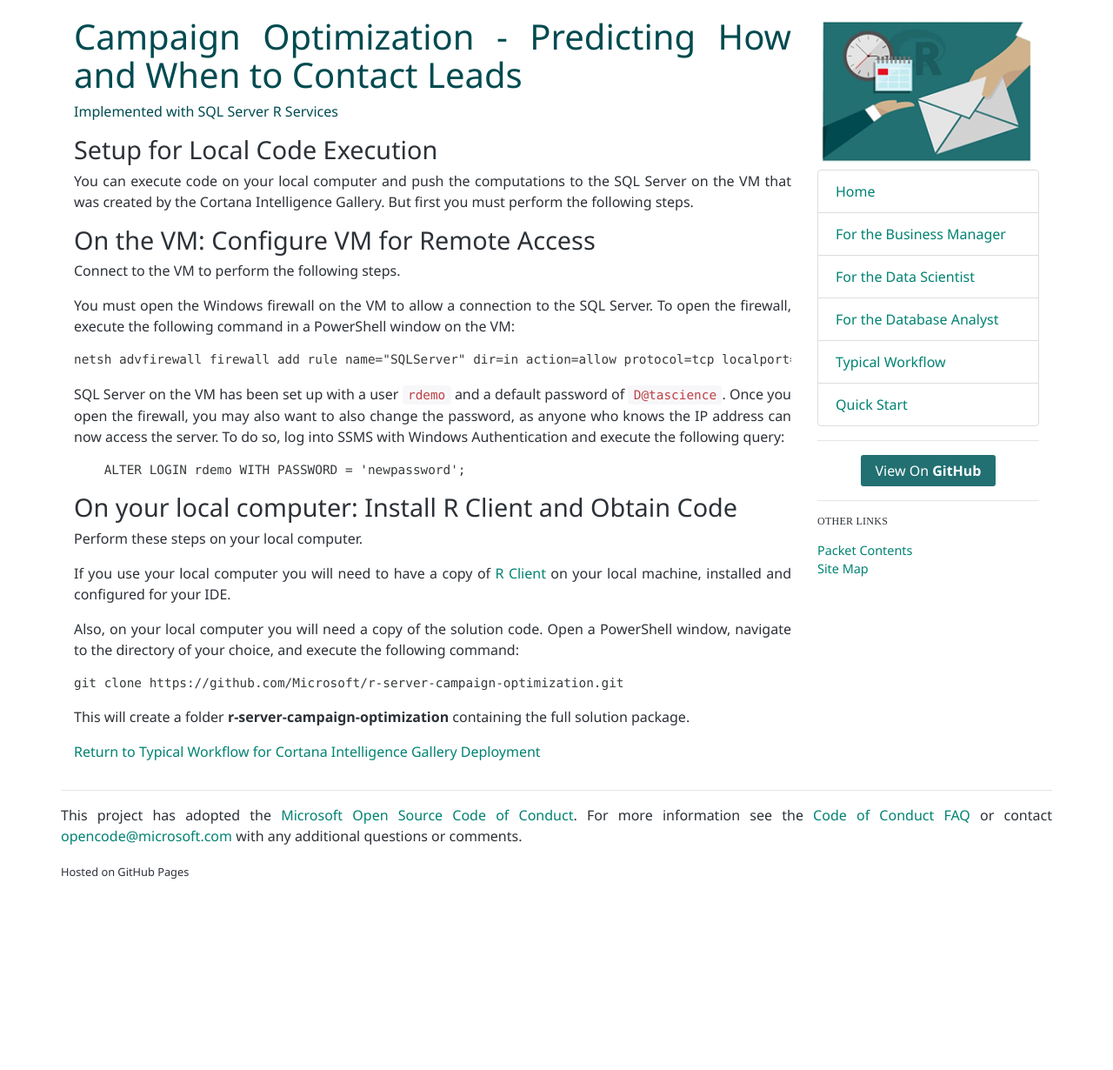
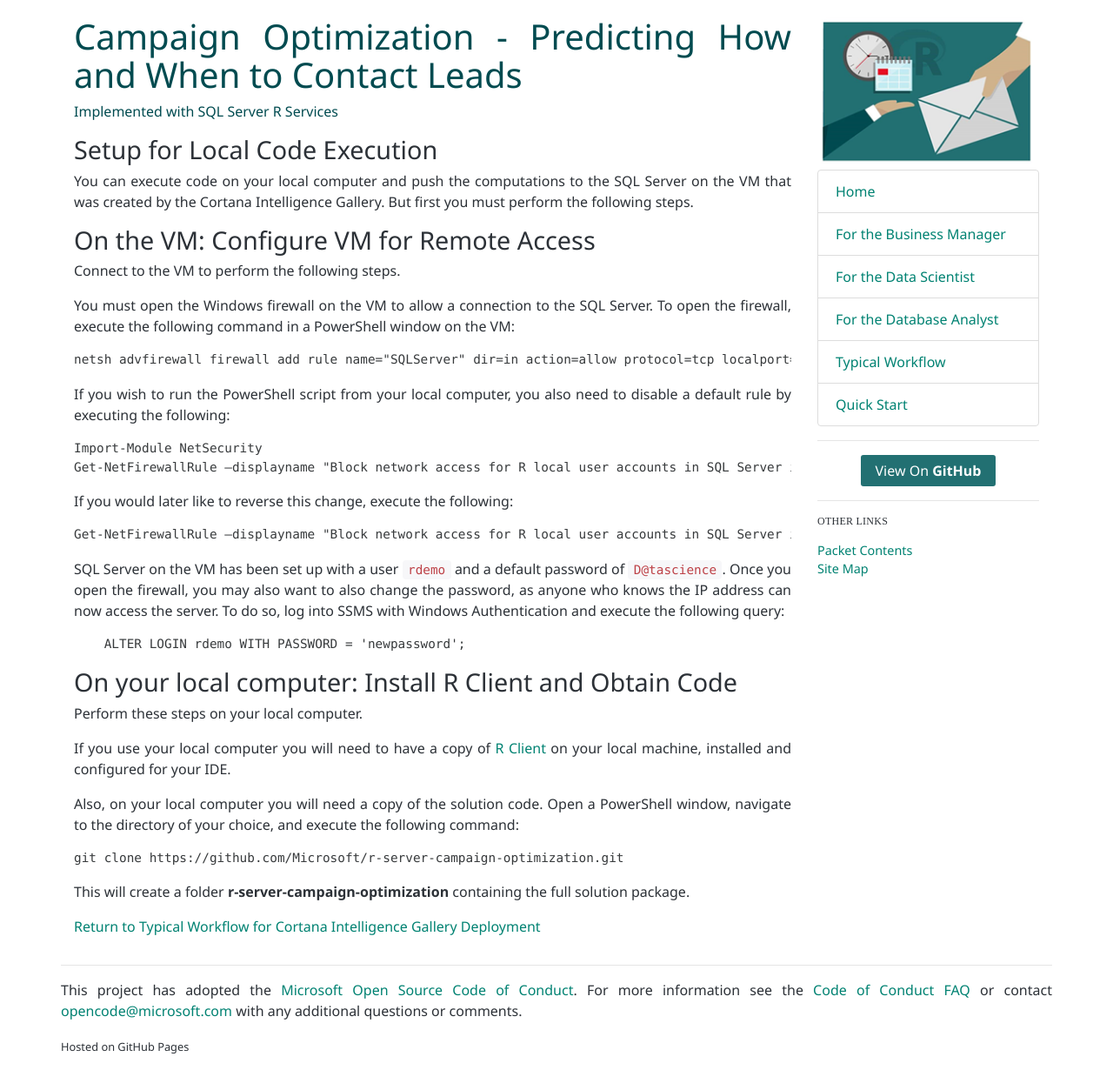
Before and after one commit to microsoft/r-server-campaign-optimization, a Jekyll site: the page built from local.md, in a window 1280 px wide. Shown: the whole page at 87% size. Built offline with Jekyll 4.4.1, drawn with Linux system fonts in a browser that asks for light colours; before the commit the page ends 1029 px from its top, so only the background shows below that.

Commit message:
update instructions

```diff
--- a/local.md
+++ b/local.md
@@ -13,6 +13,16 @@
 You must open the Windows firewall on the VM to allow a connection to the SQL Server. To open the firewall, execute the following command in a PowerShell window on the VM:
 
     netsh advfirewall firewall add rule name="SQLServer" dir=in action=allow protocol=tcp localport=1433
+
+If you wish to run the PowerShell script from your local computer, you also need to disable a default rule by executing the following:
+
+    Import-Module NetSecurity
+    Get-NetFirewallRule –displayname "Block network access for R local user accounts in SQL Server instance MSSQLSERVER"| Set-NetFirewallRule -Enabled False -Direction Outbound
+
+If you would later like to reverse this change, execute the following:
+
+    Get-NetFirewallRule –displayname "Block network access for R local user accounts in SQL Server instance MSSQLSERVER"| Set-NetFirewallRule -Enabled True -Direction Outbound
+
 
 SQL Server on the VM has been set up with a user `rdemo` and a default password of `D@tascience`.  Once you open the firewall, you may also want to also change the password, as anyone who knows the IP address can now access the server.  To do so, log into SSMS with Windows Authentication and execute the following query:
 
```
Also changed, not shown: jupyter.md (+6 -0 lines).
